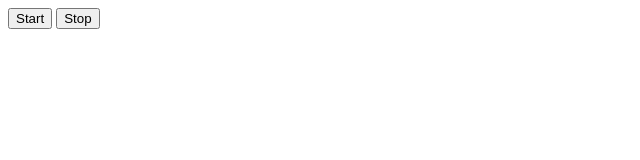
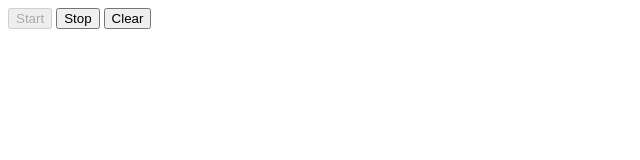
Before and after one commit to iam-Akshat/live-money, a plain HTML site: page index.html in a window 1280 px wide. Both pictures are taken after a click on the button "Start". Shown: the whole page, without its empty margins (0-640 px from the left). Drawn offline with Linux system fonts and the light colour scheme.

Commit message:
add localstorage

```diff
--- a/index.html
+++ b/index.html
@@ -1,20 +1,66 @@
-<button onClick="startTimer()">Start</button>
-<button onClick="stopTimer()">Stop</button>
+<!DOCTYPE html>
+<html lang="en">
+
+<head>
+  <meta charset="UTF-8">
+  <meta http-equiv="X-UA-Compatible" content="IE=edge">
+  <meta name="viewport" content="width=device-width, initial-scale=1.0">
+  <title>Document</title>
+</head>
+
+<body>
+  <button id="start">Start</button>
+  <button id="stop">Stop</button>
+  <button id="clear">Clear</button>
   <script>
+    const startButton =  document.getElementById('start');
+    const stopButton  =  document.getElementById('stop');
+    const clearButton  =  document.getElementById('clear');
+
+
     let timerId;
-  let prevBalance = 0;
+    let prevBalance ;
     let i = 1;
-  const stopTimer = () =>{
-    clearInterval(timerId)
-    prevBalance = ((i/60)*5.25)
-    i=1
+
+    const initApp = () =>{
+      prevBalance = +window.localStorage.getItem('prevBalance');
+      if(!prevBalance){
+        prevBalance = 0;
       }
-  const startTimer = () =>{
-    timerId = setInterval(()=>{
-    document.title =  `${(((i/60)*5.25) + prevBalance).toPrecision(3)} rs`
-    i++;
-  },1000)
     }
 
+    const stopTimer = () => {
+      clearInterval(timerId)
+      prevBalance = ((i / 60) * 5.25) + prevBalance;
+      window.localStorage.setItem('prevBalance',prevBalance)
+      i = 1
+    }
+    const startTimer = () => {
+      initApp()
+      timerId = setInterval(() => {
+        document.title = `${(((i / 60) * 5.25) + prevBalance)} rs`
+        i++;
+      }, 1000)
+    }
+    startButton.addEventListener('click',()=>{
+      startTimer();
+      startButton.setAttribute('disabled','true')
+      stopButton.removeAttribute('disabled')
+    });
 
+    stopButton.addEventListener('click',()=>{
+      startButton.removeAttribute('disabled')
+      stopTimer();
+      stopButton.setAttribute('disabled','true')
+    });
+    clearButton.addEventListener('click',()=>{
+      const del =confirm('reset data to 0 ')
+      if(del){
+        window.localStorage.clear();
+      }
+    })
+    stopButton.setAttribute('disabled','true');
   </script>
+</body>
+
+</html>
```
Lines whose indentation alone changed are shown as unchanged.
